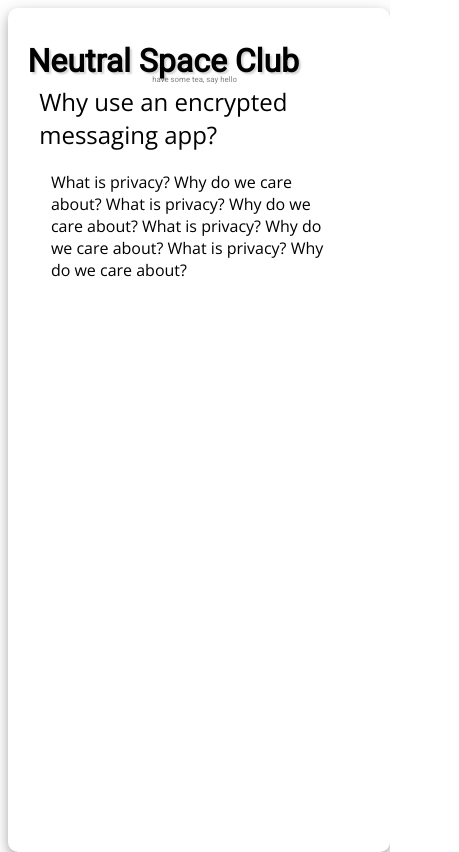
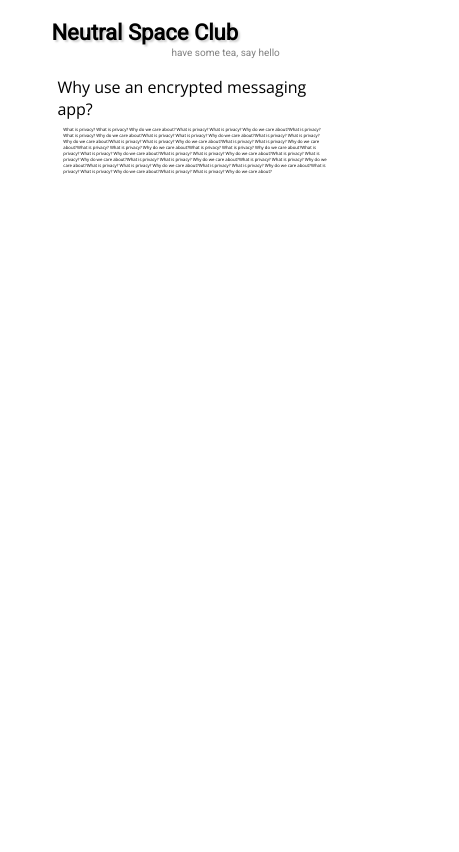
Before and after one commit to adam-zakaria/neutralspaceclub, a website: page index.html in a window 390 px wide. Shown: the whole page, 459 px wide, since content can reach past the window. Drawn offline with nearby package versions, Linux system fonts and the light colour scheme.

Commit message:
Tangled with media queries, indentation, about to add css locks

```diff
--- a/index.html
+++ b/index.html
@@ -11,16 +11,13 @@
     <div id="centerDiv">
         <div id="headerDiv">
             <h1 id="headerTitle"> Neutral Space Club </h1>
-            <p id="headerSubtext" class="elementToFadeInAndOut"> have some tea, say hello</p>
+            <p id="headerSubtext" class="elementToFadeInAndOut"> have some tea, say hello </p>
         </div>
 
         <div id="postDiv">
             <h2 id="postTitle"> Why use an encrypted messaging app? </h2>
             <p id="postText">
-                What is privacy? Why do we care about?
-                What is privacy? Why do we care about?
-                What is privacy? Why do we care about?
-                What is privacy? Why do we care about?
+                What is privacy? What is privacy? Why do we care about? What is privacy? What is privacy? Why do we care about?What is privacy? What is privacy? Why do we care about?What is privacy? What is privacy? Why do we care about?What is privacy? What is privacy? Why do we care about?What is privacy? What is privacy? Why do we care about?What is privacy? What is privacy? Why do we care about?What is privacy? What is privacy? Why do we care about?What is privacy? What is privacy? Why do we care about?What is privacy? What is privacy? Why do we care about?What is privacy? What is privacy? Why do we care about?What is privacy? What is privacy? Why do we care about?What is privacy? What is privacy? Why do we care about?What is privacy? What is privacy? Why do we care about?What is privacy? What is privacy? Why do we care about?What is privacy? What is privacy? Why do we care about?What is privacy? What is privacy? Why do we care about?What is privacy? What is privacy? Why do we care about?
             </p>
         </div>
     </div>
--- a/package.json
+++ b/package.json
@@ -10,7 +10,9 @@
   "license": "ISC",
   "dependencies": {
     "express": "^4.16.4",
+    "g": "^2.0.1",
     "nodemon": "^1.18.6",
-    "path": "^0.12.7"
+    "path": "^0.12.7",
+    "postcss": "^7.0.6"
   }
 }
--- a/public/css/style.css
+++ b/public/css/style.css
@@ -1,60 +1,101 @@
-#headerDiv{
-    margin: 0 0 0 5vw;
-    position: relative;
-    top: 4vh;
-    overflow: auto;
-}
-
-#headerTitle{
-    width: 80%;
-    margin: 0 0 0 0; /*top,right,bottom,left*/
-    font-weight: 700;
-    font-family: 'Roboto', sans-serif;
-    /*text-align: center;*/
-    text-shadow: 2px 2px 2px #D3D3D3; /*horizontal, vertical, blur*/
-}
-
-#headerSubtext{
-    /*text-align: right;*/
-    margin-top: -.6vh;
-    margin-left: 32vw;
-    font-size: 2vw;
-    font-family: 'Roboto', sans-serif;
-
-}
-
-
-#postDiv{
-    margin: 7vw 0 0 8vw;
-    background-color: ;
-}
-
-#postTitle{
-    width: 80%;
-    font-weight:200;
-    font-family: 'Open Sans', sans-serif;
-    margin: ;
-    /*text-align: center;*/
-}
-
-
-#postText{
-    width: 80%;
-    margin-left: 3vw;
-    font-family: 'Open Sans', sans-serif;
-    /*text-align: center;*/
-}
-
 html{
     height: 100%;
 }
 
 body{
-    /*background-color: #8795E8;*/
+    /*background-color: #8795E8;
     box-shadow: 0 4px 8px 0 rgba(0, 0, 0, 0.2), 0 6px 20px 0 rgba(0, 0, 0, 0.19);
-    border-radius: 10px;
-    min-height: 100%;
-    width: 98%;
+    border-radius: 10px;*/
+    /*min-height: 100%;*/
+    /*width: 98%;*/
+}
+
+#centerDiv{
+    width: 80%;
+    max-width: 760px;
+    margin: 0 auto 0 auto;
+    /*background-color: gray;*/
+}
+
+#headerDiv{
+    /*overflow: auto;*/
+    width: 96%;
+    margin: 0 auto 0 auto;
+}
+
+#postTitle{
+    width: 92%;
+    margin: 0 auto 0 auto;
+    font-family: 'Open Sans', sans-serif;
+}
+
+#postText{
+    /*font-size: 100%;*/
+    font-size: 1.1vw;
+    width: 88%;
+    margin: 6px auto 0 auto;
+    font-family: 'Open Sans', sans-serif;
+}
+
+p{
+    max-width: 80em;
+    word-wrap:break-word;
+}
+
+
+/* Extra small devices (phones, 600px and down) */
+@media only screen and (max-width: 600px) {
+    #headerTitle{
+        margin: 20px 0 0 0; /*top,right,bottom,left*/
+        font-size: 22px;
+        font-weight: 700;
+        font-family: 'Roboto', sans-serif;
+        text-shadow: 2px 2px 2px #D3D3D3; /*horizontal, vertical, blur*/
+    }
+    #headerSubtext{
+        position: relative;
+        left: 120px;
+        bottom: 8px;
+        font-size: 10px;
+        font-family: 'Roboto', sans-serif;
+    }
+    #postTitle{
+        font-weight:200;
+        font-size: 16px;
+        /*text-align: center;*/
+    }
+    #postText{
+        /*font-size: 12px;*/
+        font-family: 'Open Sans', sans-serif;
+        /*text-align: center;*/
+    }
+}
+
+/* Small devices (portrait tablets and large phones, 600px and up) */
+@media only screen and (min-width: 600px) {
+    #headerTitle{
+        margin: 20px 0 0 0; /*top,right,bottom,left*/
+        font-size: 30px; /*changed*/
+        font-weight: 700;
+        font-family: 'Roboto', sans-serif;
+        text-shadow: 2px 2px 2px #D3D3D3; /*horizontal, vertical, blur*/
+    }
+    #headerSubtext{
+        position: relative;
+        left: 160px;
+        bottom: 16px;
+        font-size: 14px;
+        font-family: 'Roboto', sans-serif;
+    }
+    #postTitle{
+        font-weight:200;
+        font-size: 18px;
+        /*text-align: center;*/
+    }
+    #postText{
+        /*font-size: 12px;*/
+        /*text-align: center;*/
+    }
 }
 
 .elementToFadeInAndOut {
@@ -69,3 +110,14 @@ body{
     75% { opacity: .25; }
     100%{ opacity: 0; }
 }
+
+
+
+/* Medium devices (landscape tablets, 768px and up) */
+@media only screen and (min-width: 768px) {...}
+
+/* Large devices (laptops/desktops, 992px and up) */
+@media only screen and (min-width: 992px) {...}
+
+/* Extra large devices (large laptops and desktops, 1200px and up) */
+@media only screen and (min-width: 1200px) {...}
```
Also changed, not shown: public/images/coffee.jpg (added), public/images/coffee.png (added), 2 other files.
